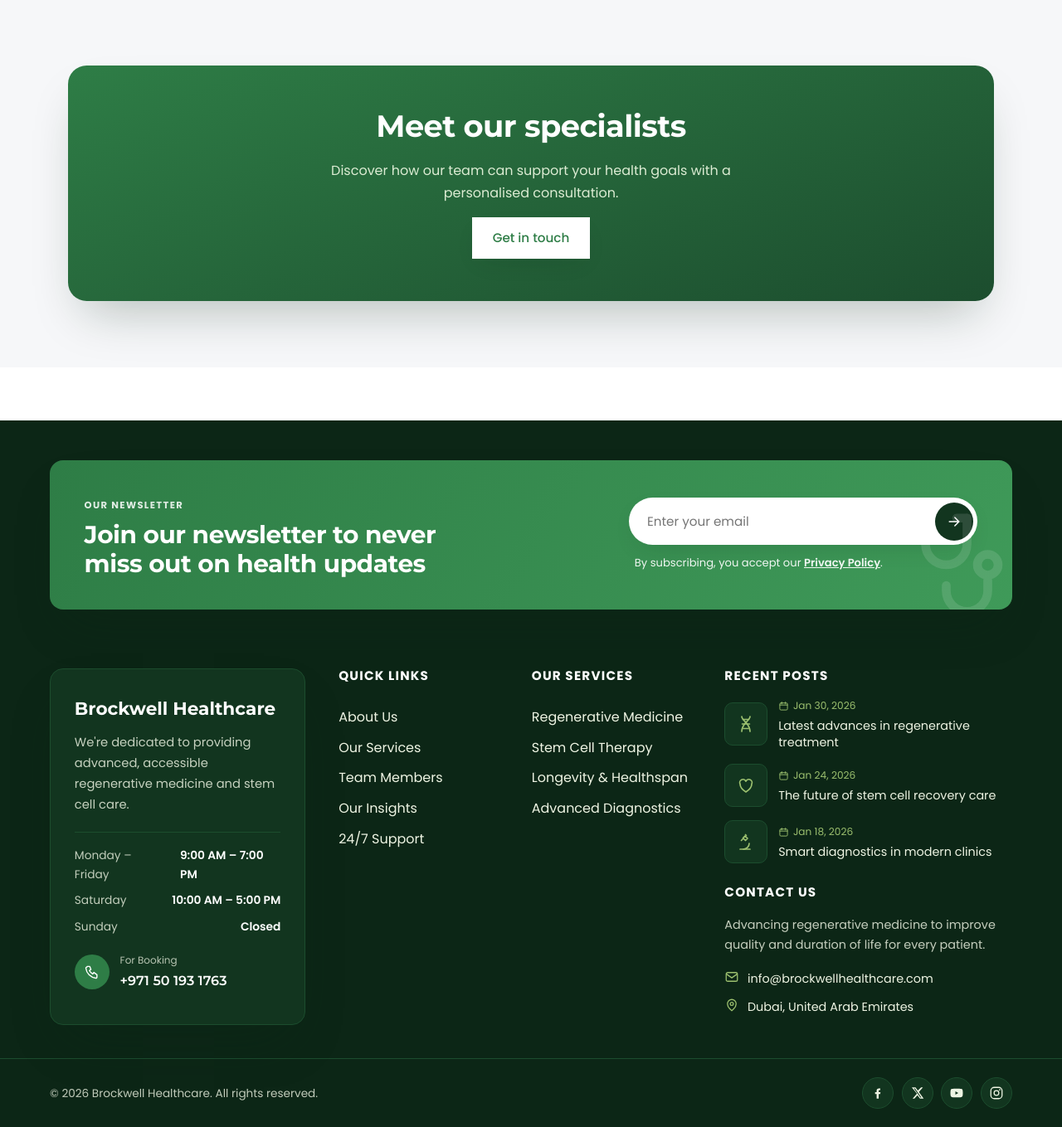
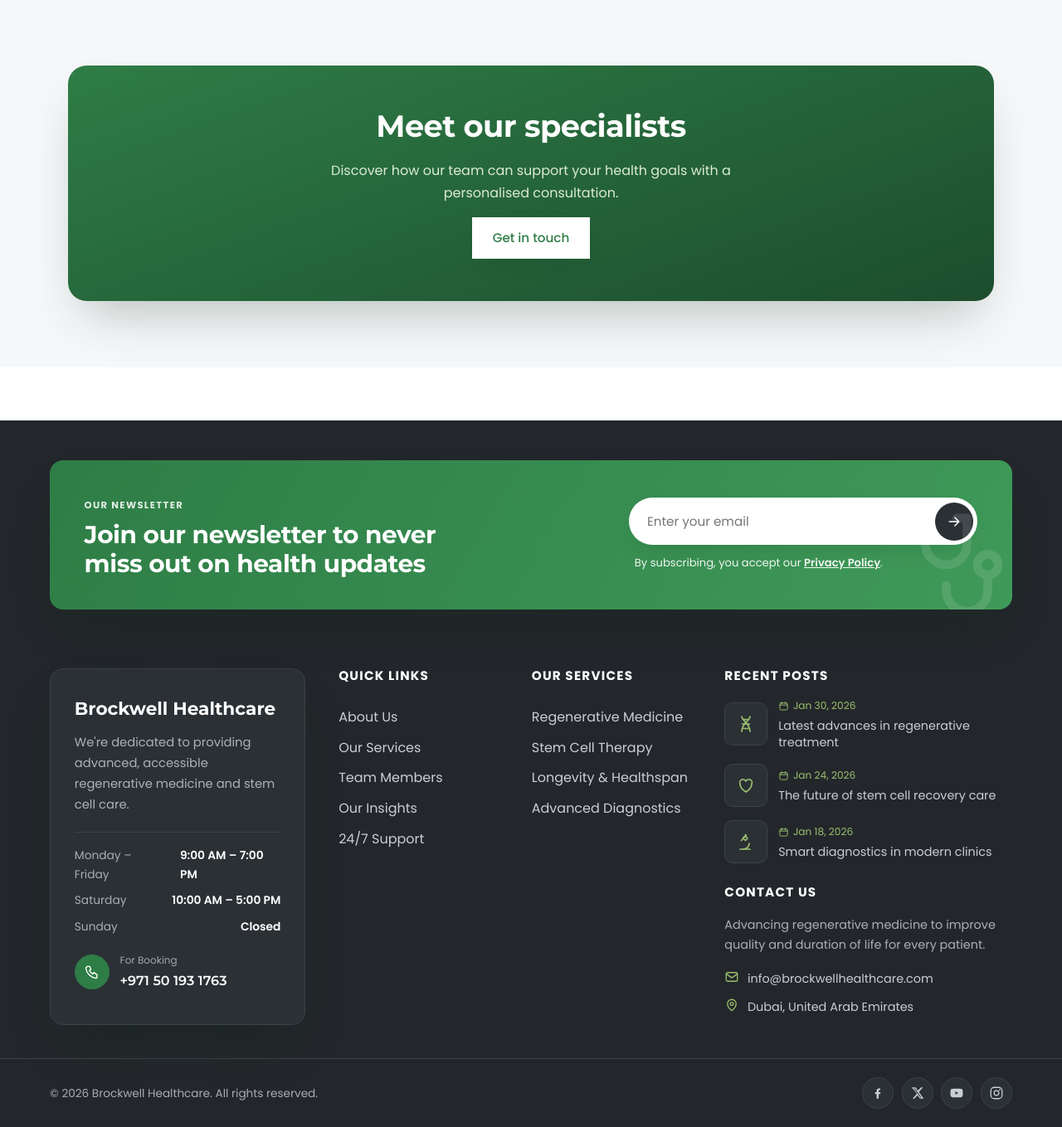
Before and after one commit to Shakeeb871/brockwellhealthcare, a Django app: page /uae/about/ in a window 1280 px wide. Shown: the part 1071-2430 px from the top of the page at 83% size. Run offline with Django 5.2, Linux system fonts and the light colour scheme; data that the repository does not hold is empty.

Commit message:
Enlarge About brand logos to normal size (64px, full colour); rename favicon to site-icon.svg (drop space) for reliable loading; recolour footer to a charcoal palette (scoped tokens) keeping teal accents

```diff
--- a/static/css/styles.css
+++ b/static/css/styles.css
@@ -372,7 +372,15 @@ strong, b { font-weight: 600; }   /* Poppins 600 — bold text */
 .tag { display: inline-block; background: var(--mint-50); color: var(--teal-600); font-weight: 600; font-size: .8rem; padding: .25rem .7rem; border-radius: 999px; }
 
 /* ---------------------------------------------------------------- Footer */
-.site-footer { background: var(--navy-900); color: var(--mint-50); margin-top: 4rem; }
+.site-footer {
+  /* Charcoal footer palette (scoped overrides — recolours every footer
+     element that uses these tokens; teal accents & white headings stay). */
+  --navy-900: #23272b;   /* charcoal background */
+  --navy-800: #2b3035;   /* charcoal cards / surfaces */
+  --navy-700: #3b424a;   /* charcoal borders / dividers */
+  --mint-50:  #c9ced5;   /* neutral light-grey footer text */
+  background: var(--navy-900); color: var(--mint-50); margin-top: 4rem;
+}
 
 /* Newsletter strip */
 .newsletter { padding: 3rem 0 1.4rem; }
@@ -930,11 +938,11 @@ strong, b { font-weight: 600; }   /* Poppins 600 — bold text */
 .about__partner {
   display: inline-flex; align-items: center; gap: .6rem; color: var(--slate-600);
   font-family: var(--font-display); font-weight: 600; letter-spacing: .02em;
-  filter: grayscale(1); opacity: .7; transition: filter .25s ease, opacity .25s ease, color .25s ease;
+  opacity: .9; transition: opacity .25s ease, transform .25s ease, color .25s ease;
 }
-.about__partner:hover { filter: grayscale(0); opacity: 1; color: var(--teal-600); }
-/* Brand logo image (shown when the file exists). */
-.about__partner-logo { max-height: 48px; width: auto; max-width: 150px; object-fit: contain; display: block; }
+.about__partner:hover { opacity: 1; transform: translateY(-3px); color: var(--teal-600); }
+/* Brand logo image at a normal, professional size. */
+.about__partner-logo { height: 64px; width: auto; max-width: 190px; object-fit: contain; display: block; }
 /* Icon + name fallback (shown only when the logo image fails to load). */
 .about__partner-fallback { display: none; align-items: center; gap: .6rem; }
 .about__partner.no-logo .about__partner-logo { display: none; }
--- a/templates/base.html
+++ b/templates/base.html
@@ -36,8 +36,8 @@
   <meta name="twitter:image" content="{{ meta.image }}">
 
   {# ---------- Icons & fonts ---------- #}
-  <link rel="icon" href="{% static 'img/fevicon size.svg' %}" type="image/svg+xml">
-  <link rel="apple-touch-icon" href="{% static 'img/fevicon size.svg' %}">
+  <link rel="icon" href="{% static 'img/site-icon.svg' %}" type="image/svg+xml">
+  <link rel="apple-touch-icon" href="{% static 'img/site-icon.svg' %}">
   <link rel="preconnect" href="https://fonts.googleapis.com">
   <link rel="preconnect" href="https://fonts.gstatic.com" crossorigin>
   <link href="https://fonts.googleapis.com/css2?family=Montserrat:wght@500;600;700&family=Poppins:wght@300;400;500;600;700&display=swap" rel="stylesheet">
```
Also changed, not shown: static/img/site-icon.svg (renamed from static/img/fevicon size.svg).
